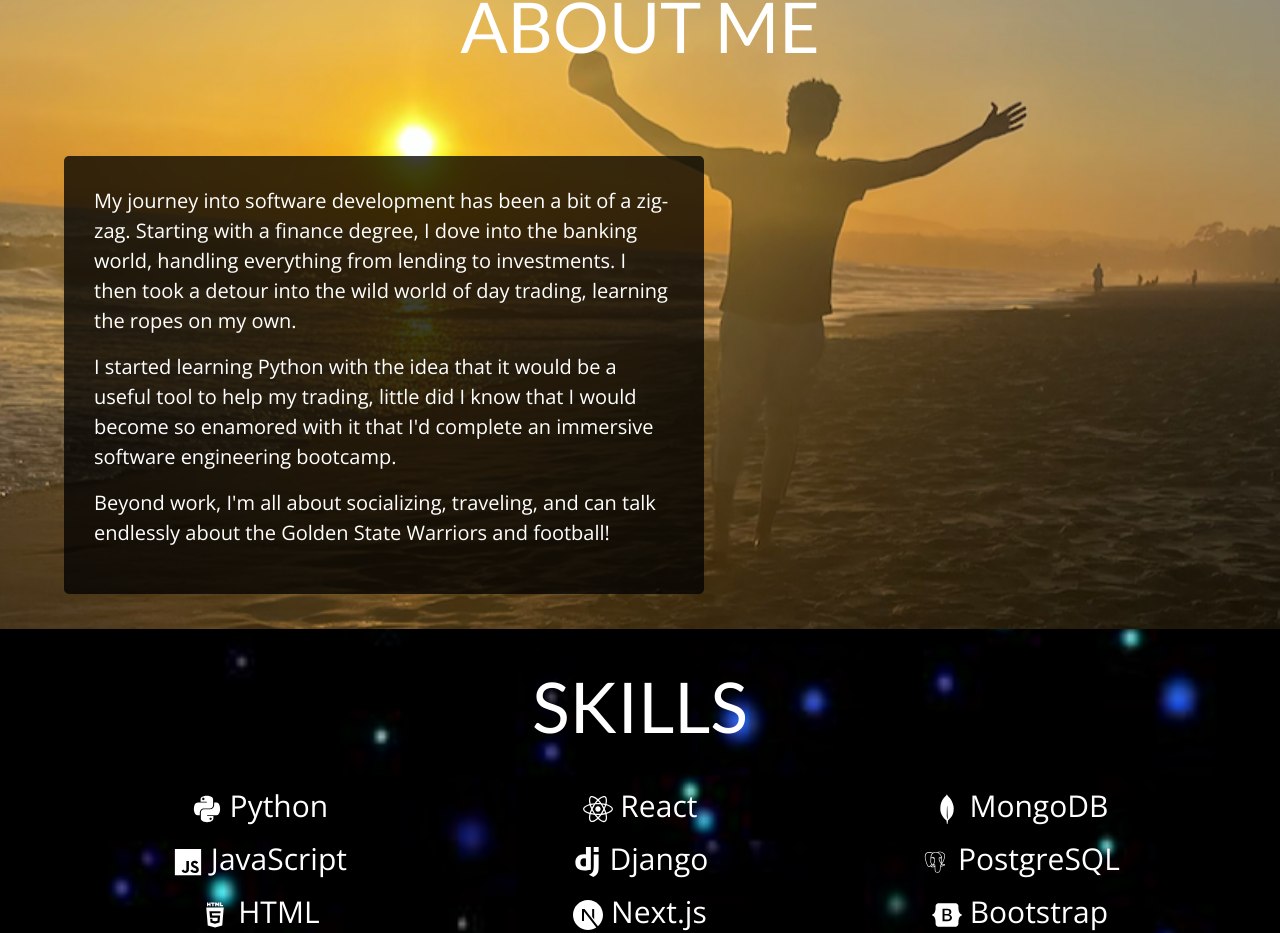
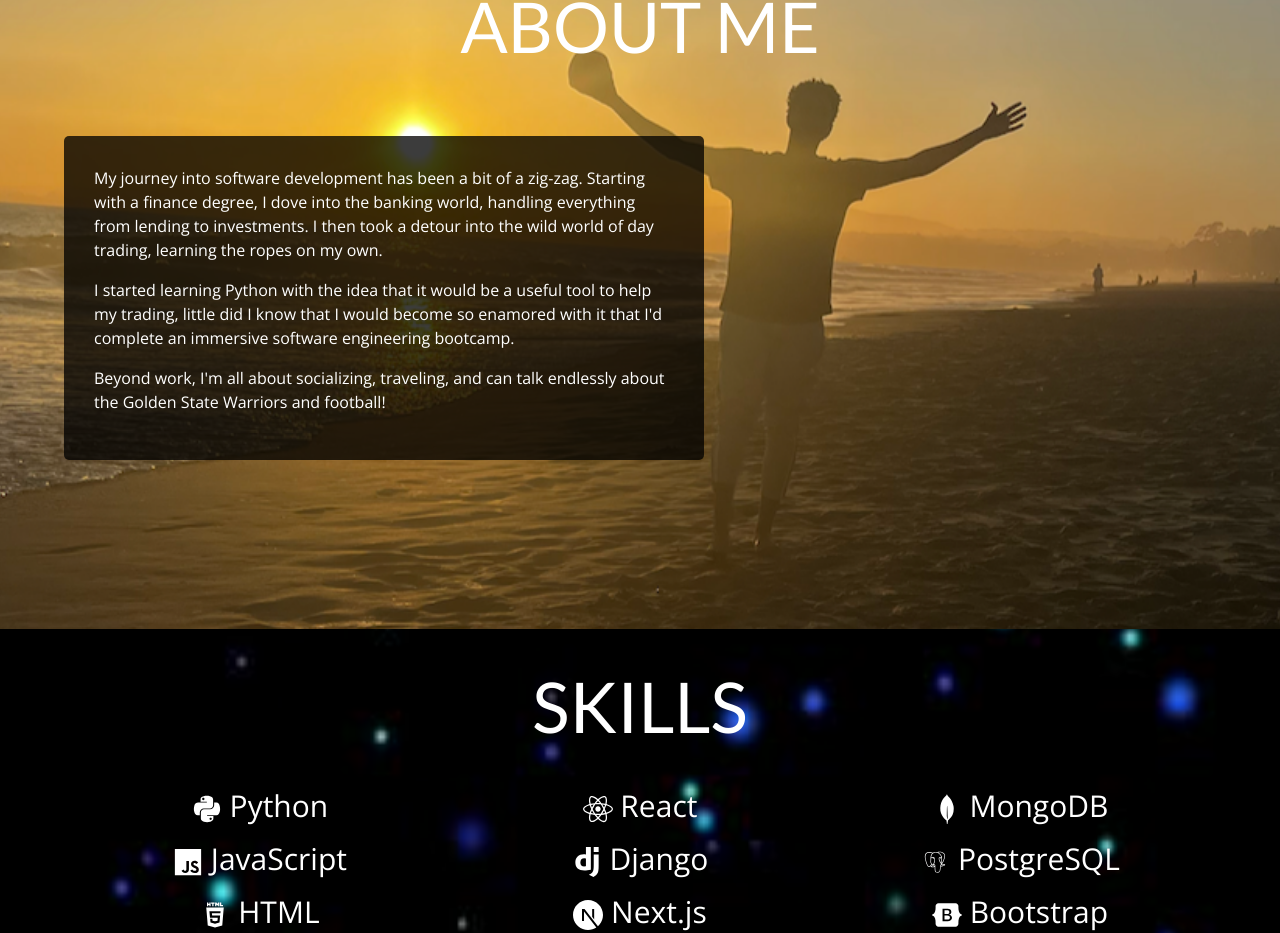
Before and after one commit to Slmbyn/my-portfolio, a React (Create React App) app: page / in a window 1280 px wide. Shown: the part 824-1757 px from the top of the page. Built offline with nearby package versions, Linux system fonts and the light colour scheme; a web font is replaced by a local one.

Commit message:
improves aboutme text responsiveness

```diff
--- a/src/styles/AboutMe.module.css
+++ b/src/styles/AboutMe.module.css
@@ -1,8 +1,9 @@
 .aboutMeContainer {
     position: absolute;
-    top: 10vh;
+    top: calc(5vh + 20px);
     left: 5vw;
-    max-width: 50%;
+    max-width: 50vw;
+    max-height: 50vh;
      /* Semi-transparent black background for text */
 }
 
@@ -31,7 +32,7 @@
 
 .aboutMeText {
     /* font-size: clamp(10px, 0.3043rem + 3.4783vw, 20px); */
-    font-size: 20px;
+    font-size: 1.2em;
     /* font-size: 25px; */
     font-family: "Open Sans", sans-serif;
     font-optical-sizing: auto;
@@ -44,3 +45,28 @@
     margin-bottom: 1em;
     border-radius: 5px;
 }
+
+@media screen and (max-height: 670px) {
+    .aboutMeContainer {
+        top: calc(1vh + 0px); /* Adjust as needed */
+    }
+}
+
+@media screen and (max-height: 595px) {
+    .aboutMeContainer {
+        max-height: 30vh;
+    }
+
+    .aboutMeText {
+        font-size: .9em;
+    }
+}
+@media screen and (max-width: 1330px) {
+    .aboutMeContainer {
+        max-height: 30vh;
+    }
+
+    .aboutMeText {
+        font-size: 1em;
+    }
+}
```
